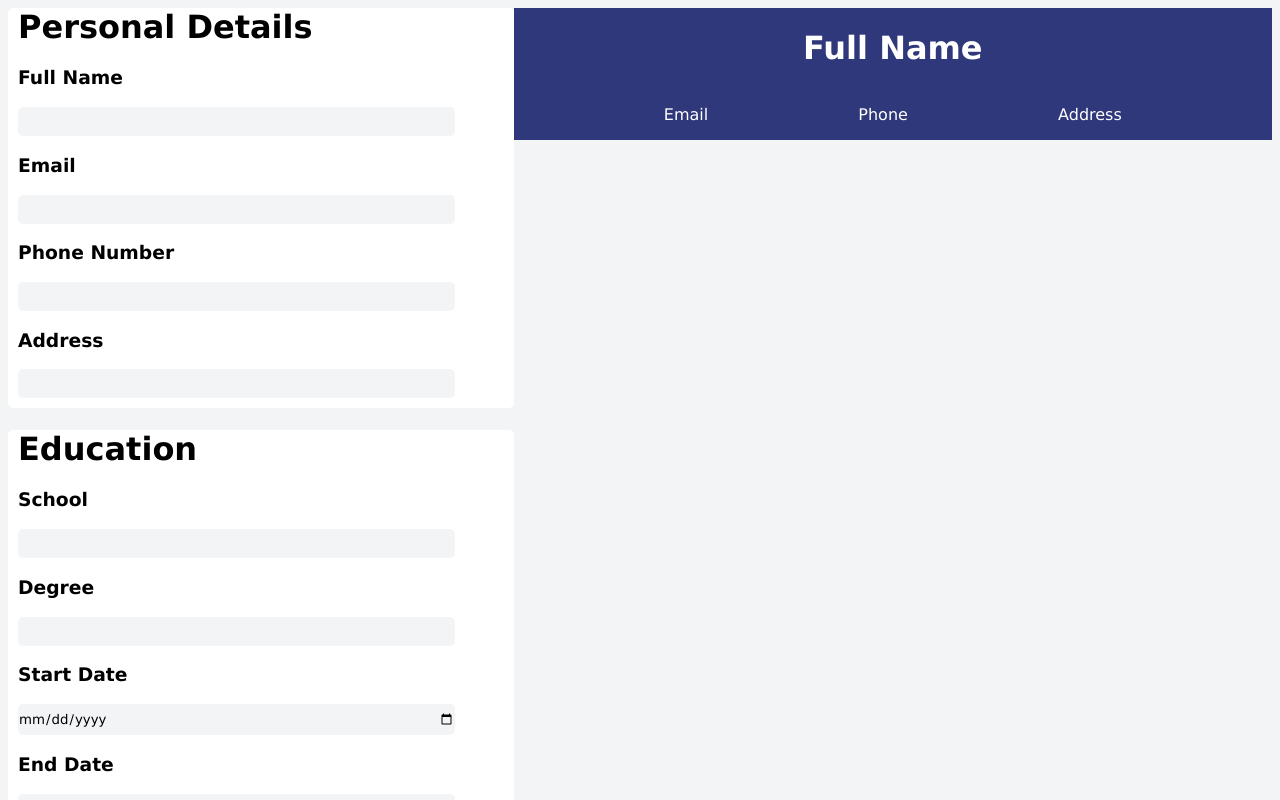
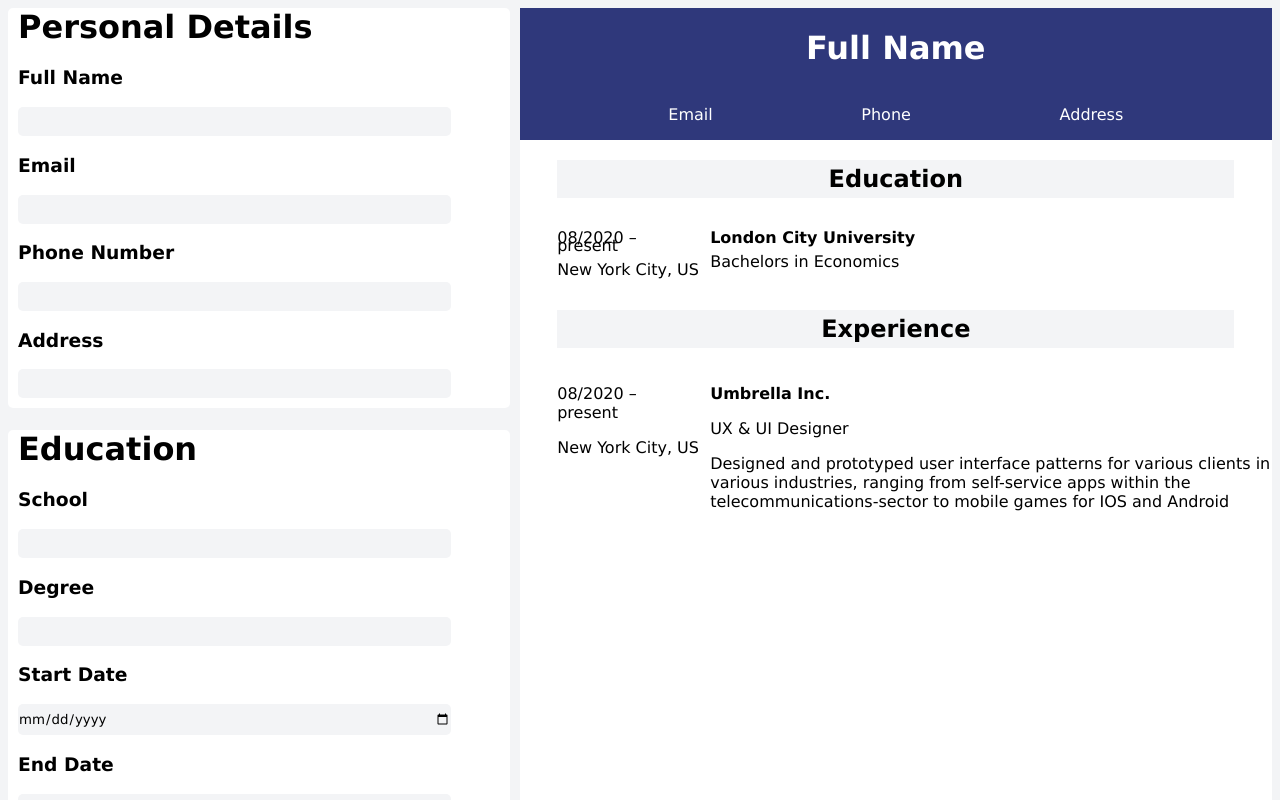
Before and after one commit to cornejog553/CVApplication, a React (Vite) app in the folder CV-Application/: page / in a window 1280 px wide. Shown: the top 800 px of the page. Built offline with nearby package versions, Linux system fonts and the light colour scheme.

Commit message:
Finished up the UI

```diff
--- a/CV-Application/src/components/Resume.jsx
+++ b/CV-Application/src/components/Resume.jsx
@@ -11,6 +11,37 @@ function Resume(){
                     <p>Address</p>
                 </div>
             </div>
+            <div className='educationAndExperienceSection'>
+                <div className='education'>
+                    <h2>Education</h2>
+                </div>
+                <div className='education-Content'>
+                    <div>
+                        <p>08/2020 – present</p>
+                        <p>New York City, US</p>
+                    </div>
+                    <div className='universityAndDegree'>
+                        <p className='university'>London City University</p>
+                        <p>Bachelors in Economics</p>
+                    </div>
+                </div>
+
+                <div className='experience'>
+                    <h2>Experience</h2>
+                </div>
+                <div className='experience-Content'>
+                    <div>
+                        <p>08/2020 – present</p>
+                        <p>New York City, US</p>
+                    </div>
+                    <div className='universityAndDegree'>
+                        <p className='jobCompany'>Umbrella Inc.</p>
+                        <p>UX & UI Designer</p>
+                        <p>Designed and prototyped user interface patterns for various clients in various industries, ranging from self-service apps within the telecommunications-sector to mobile games for IOS and Android</p>
+                    </div>
+                </div>
+            </div>
+
 
         </div>
     )
--- a/CV-Application/src/index.css
+++ b/CV-Application/src/index.css
@@ -74,6 +74,7 @@ body {
 
 .container {
   display: grid;
+  column-gap: 10px;
   grid-template-columns: 1fr 1.5fr;
   grid-template-rows: 1fr 1fr 1fr;
   grid-template-areas: "personalDetails resume"
--- a/CV-Application/src/styles/Resume.css
+++ b/CV-Application/src/styles/Resume.css
@@ -1,5 +1,10 @@
 *{
     font-family: Verdana, Geneva, Tahoma, sans-serif;
+}
+
+.resume-Container {
+    background-color: white;
+    height: 100%;
 }
 
 .resume-header{
@@ -16,3 +21,67 @@
     display: inline-flex;
     justify-content: space-evenly;
 }
+
+.educationAndExperienceSection {
+    background-color: white;
+    height: 500px;
+}
+
+.education {
+    display: flex;
+    justify-content: center;
+}
+
+.education h2 {
+    background-color: #f3f4f6;
+    width: 90%;
+    text-align: center;
+    padding: 5px 0;
+}
+
+.education-Content {
+    margin-left: 5%;
+    display: grid;
+    grid-template-columns: 1fr 4fr;
+    line-height: .5;
+}
+
+.university {
+    font-weight: bolder;
+}
+
+.universityAndDegree {
+    margin-left: 10px;
+}
+
+
+
+
+
+
+
+.experience {
+    display: flex;
+    justify-content: center;
+}
+
+.experience h2 {
+    background-color: #f3f4f6;
+    width: 90%;
+    text-align: center;
+    padding: 5px 0;
+}
+
+.experience-Content {
+    margin-left: 5%;
+    display: grid;
+    grid-template-columns: 1fr 4fr;
+}
+
+.jobCompany {
+    font-weight: bolder;
+}
+
+.universityAndDegree {
+    margin-left: 10px;
+}
```
